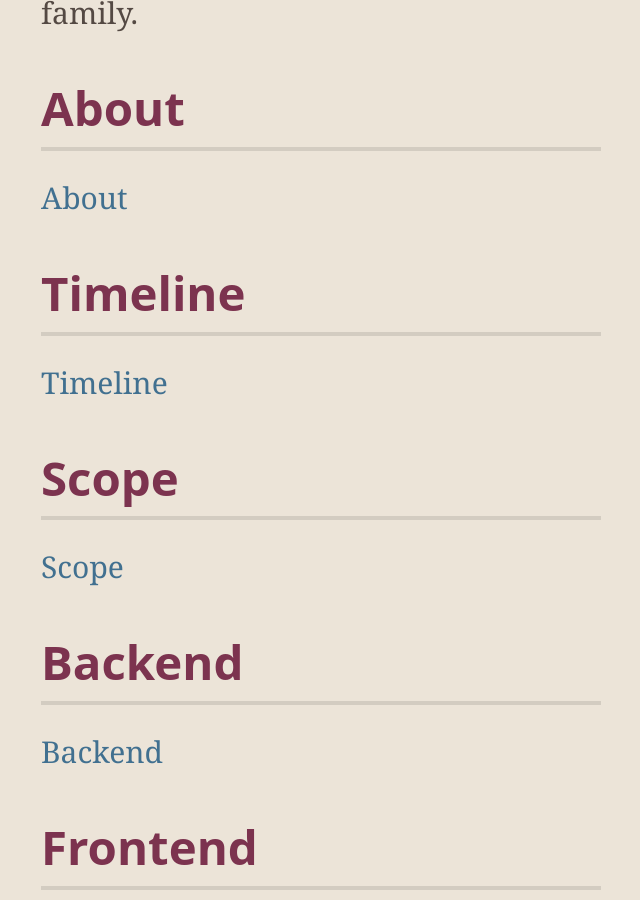
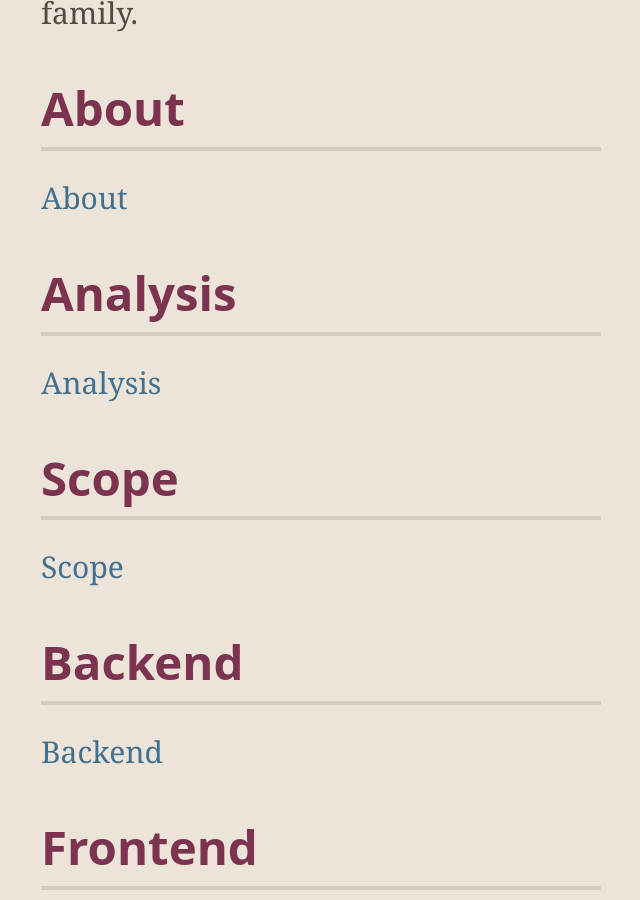
Before and after one commit to SPKSU2022/SPKSU2022.github.io, a Jekyll site: the page built from index.markdown, in a window 1280 px wide and 900 px high, scrolled down 2046 px. Shown: the whole window, without its empty margins (319-959 px from the left). Built offline with Jekyll 4.4.1, drawn with Linux system fonts in a browser that asks for light colours; some web fonts are replaced; our own code applies the rules of GitHub Pages for plain Markdown files.

Commit message:
Update index.markdown

```diff
--- a/index.markdown
+++ b/index.markdown
@@ -12,8 +12,8 @@ To complete this task, our program will provide a place where users can create a
 ### About
 [About](about.markdown)
 
-### Timeline
-[Timeline](timeline.markdown)
+### Analysis
+[Analysis](analysis.markdown)
 
 ### Scope
 [Scope](scope.markdown)
```
